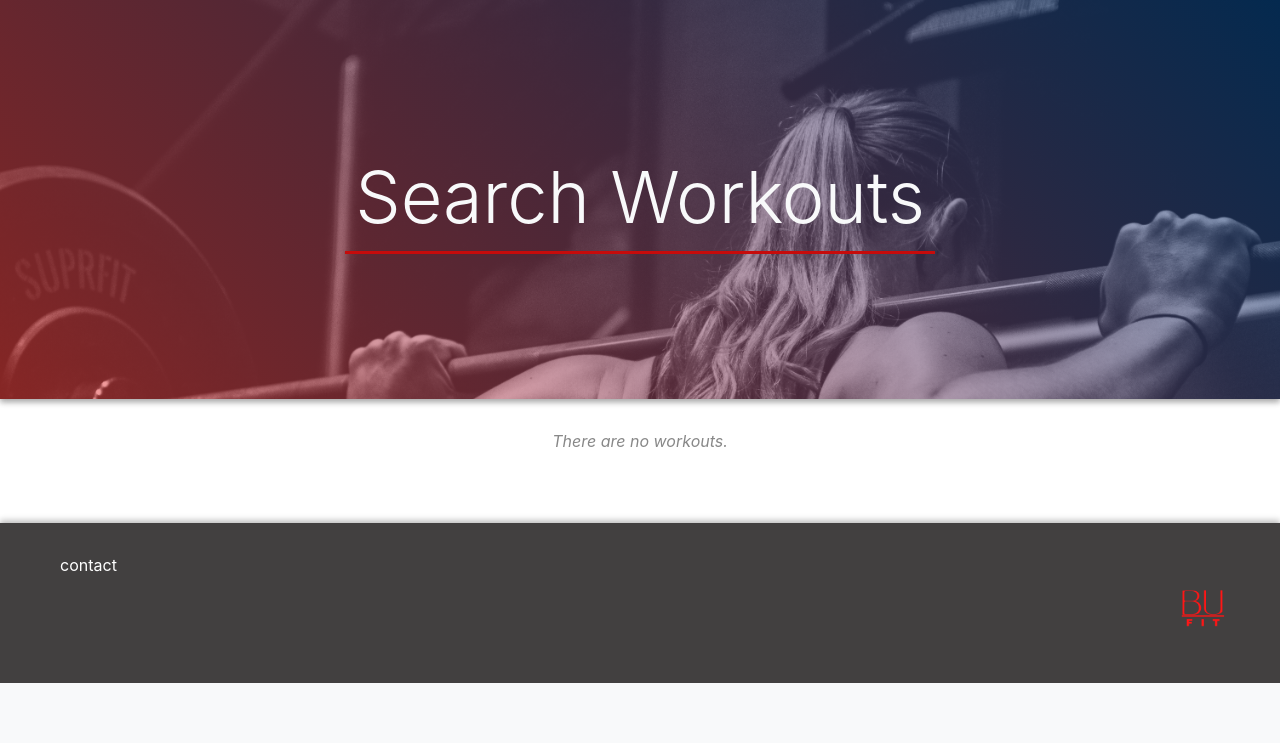
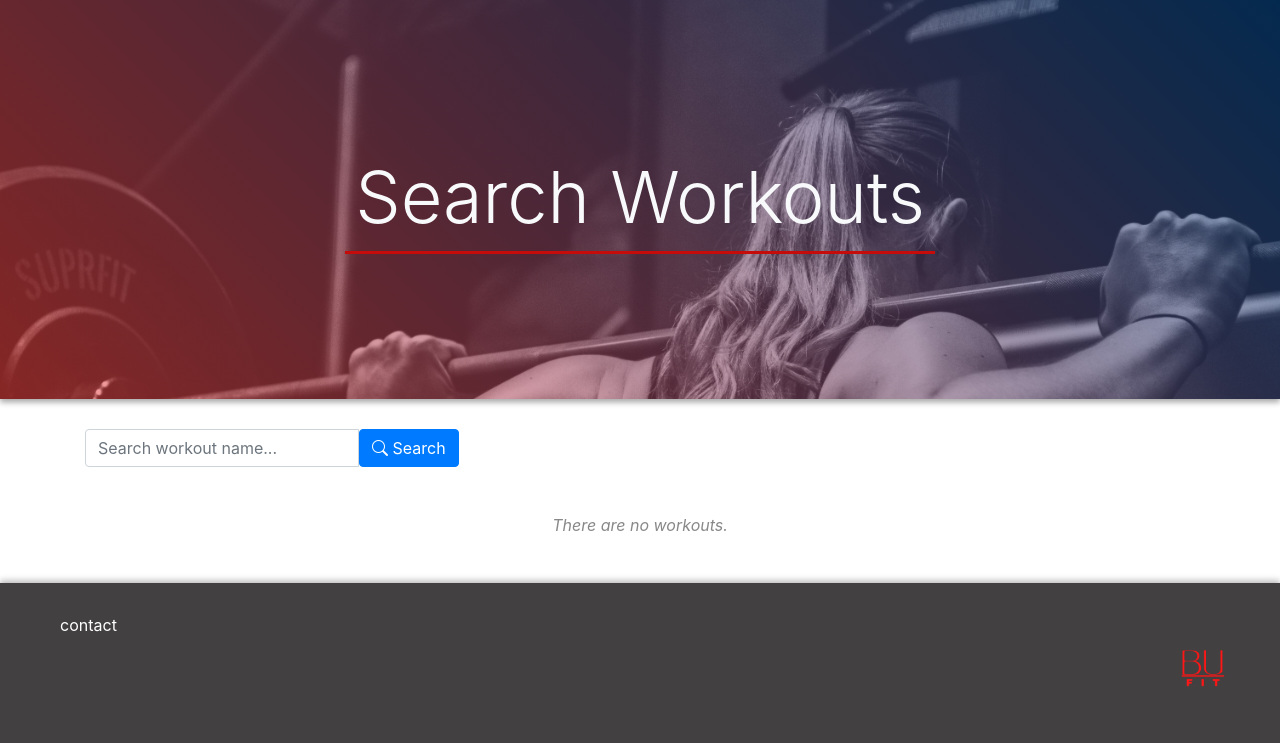
Before and after one commit to Helmphlyx/bufit, a Flask app: page /search_workouts in a window 1280 px wide. Shown: the part 117-860 px from the top of the page. Before the commit the page ends 800 px from the top, so only its background shows below. Run offline with Flask 3, Linux system fonts and the light colour scheme; the visitor is signed in with stand-in values (Sample User, id 1); data comes from the database, SQL or seed files in the repository; data that the repository does not hold is empty; parts of the project's set-up code (start-up, migrations or seed data) failed here and were passed over; some libraries are stand-ins or nearby versions.

Commit message:
Add search input to search workout name

```diff
--- a/main.py
+++ b/main.py
@@ -246,16 +246,34 @@ def search_exercises():
     )
 
 
-@main.route("/search_workouts")
+@main.route("/search_workouts", methods=("GET", "POST"))
 @login_required
 def search_workouts():
     """Search workouts page."""
     db_utils = SqliteUtilites(DATABASE_NAME)
-    workouts = db_utils.execute(
-        "SELECT a.name, a.description, a.id, a.created, b.name AS author FROM"
-        " workouts a JOIN users b ON a.user_id = b.id",
-        fetch_all=True,
-    )
+
+    if request.method == "POST":
+        workout_name = request.form.get("workout_name")
+        if not workout_name:
+            workouts = db_utils.execute(
+                "SELECT a.name, a.description, a.id, a.created, b.name AS author FROM"
+                " workouts a JOIN users b ON a.user_id = b.id",
+                fetch_all=True,
+            )
+        else:
+            workouts = db_utils.execute(
+                "SELECT a.name, a.description, a.id, a.created, b.name AS author FROM"
+                " workouts a JOIN users b ON a.user_id = b.id"
+                f" WHERE a.name = '{workout_name}'",
+                fetch_all=True,
+            )
+        redirect(url_for("main.search_workouts", workouts=workouts))
+    else:
+        workouts = db_utils.execute(
+            "SELECT a.name, a.description, a.id, a.created, b.name AS author FROM"
+            " workouts a JOIN users b ON a.user_id = b.id",
+            fetch_all=True,
+        )
 
     return render_template("search_workouts.html", workouts=workouts)
 
--- a/templates/search_workouts.html
+++ b/templates/search_workouts.html
@@ -10,6 +10,17 @@
 <div class="page-title search-workouts-bg">
     <h1 class="display-3 text-light">{% block title %} Search Workouts {% endblock %}</h1>
 </div>
+
+<form  class  = "form-inline" method="POST" action="{{ url_for('main.search_workouts') }}">
+    <div class="input-group mb-3">
+        <input type="text" class="form-control" id = "workout_name" name = "workout_name" placeholder="Search workout name..." aria-label="search" aria-describedby="button-addon2">
+        <button class="btn btn-primary" type="submit" id="button-addon2">
+            <i class="bi bi-search"></i>
+            <span class="ms-2">Search</span>
+        </button>
+    </div>
+</form>
+
 <div class="cards-section-wrapper">
     {% if not workouts%}
     <p class = "mx-auto">There are no workouts.</p>
```
Also changed, not shown: static/images/eduardo-cano-photo-co-AzX5iNFYBMY-unsplash.jpg (added).
